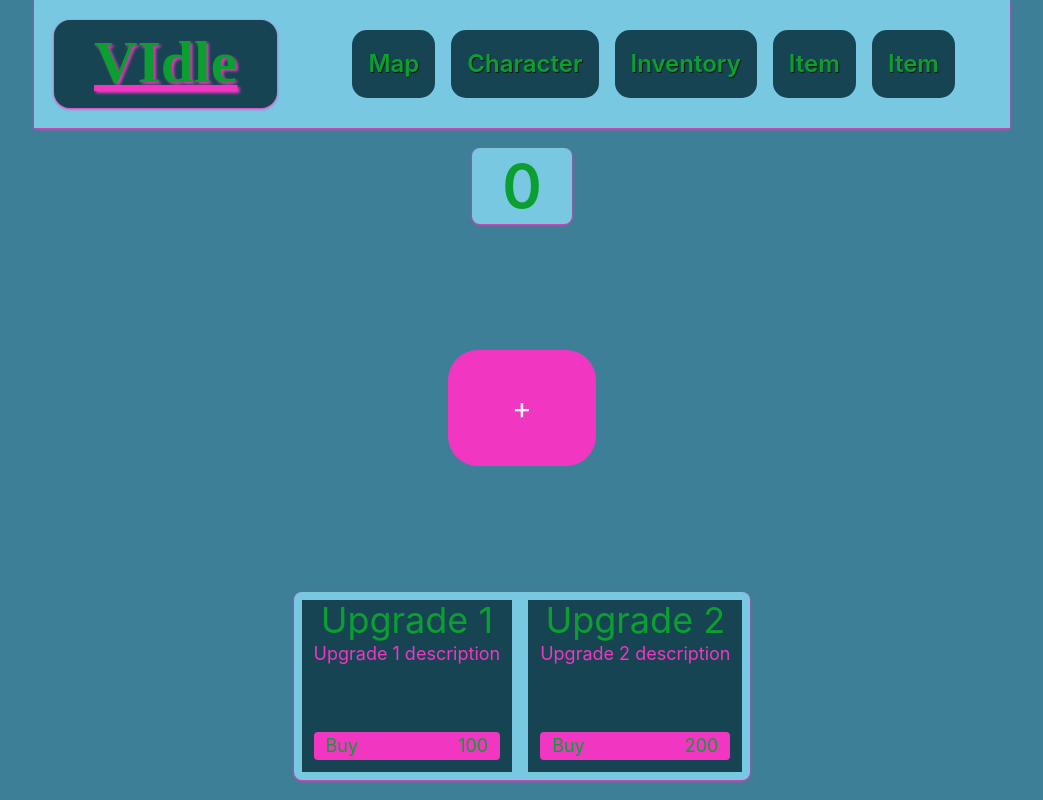
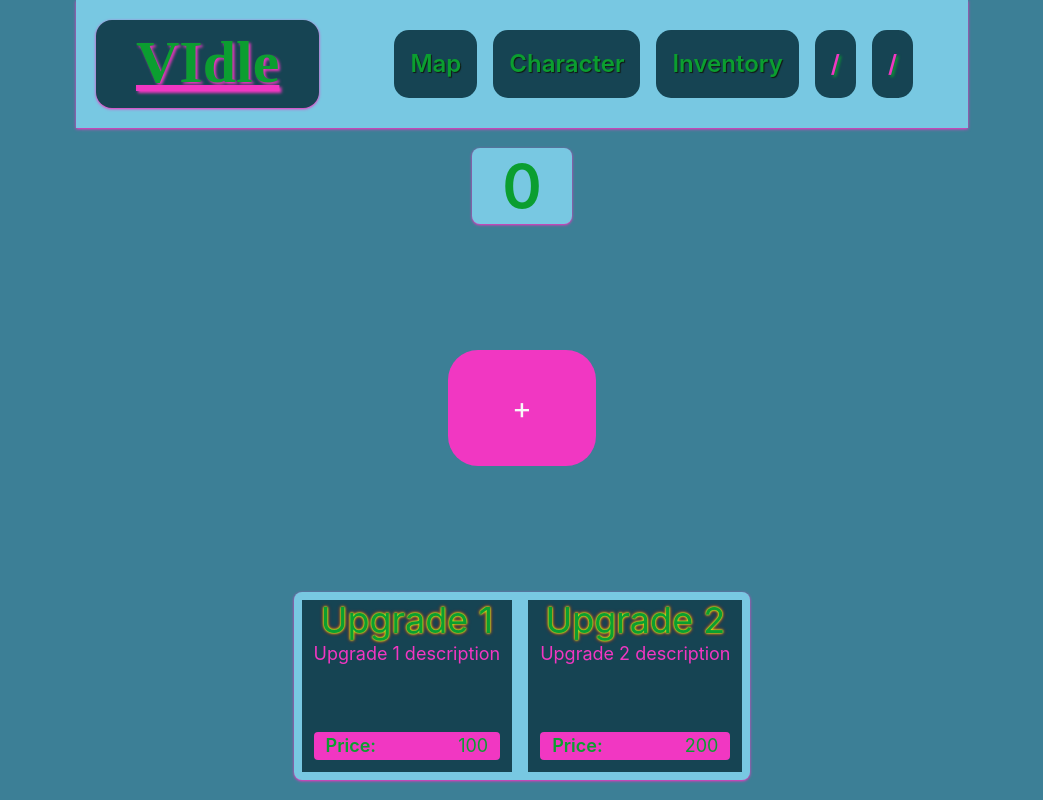
Before and after one commit to SeraphimKa/VIdle, a Vue app: page / in a window 1280 px wide. Shown: the whole page, without its empty margins (118-1161 px from the left). Built offline with nearby package versions, Linux system fonts and the light colour scheme; a web font is replaced by a local one.

Commit message:
fancy stuff

```diff
--- a/src/components/Navbar.vue
+++ b/src/components/Navbar.vue
@@ -10,11 +10,11 @@ import { RouterLink } from 'vue-router'
                 VIdle
             </RouterLink>
             <ul class="navitems">
-                <RouterLink class="selection-item" to="/map">Map</RouterLink>
-                <RouterLink class="selection-item" to="/character">Character</RouterLink>
-                <RouterLink class="selection-item" to="/inventory">Inventory</RouterLink>
-                <RouterLink class="selection-item" to="/">Item</RouterLink>
-                <RouterLink class="selection-item" to="/">Item</RouterLink>
+                <RouterLink active-class="active" class="selection-item" to="/map">Map</RouterLink>
+                <RouterLink active-class="active" class="selection-item" to="/character">Character</RouterLink>
+                <RouterLink active-class="active" class="selection-item" to="/inventory">Inventory</RouterLink>
+                <RouterLink active-class="active" class="selection-item" to="/">/</RouterLink>
+                <RouterLink active-class="active" class="selection-item" to="/">/</RouterLink>
             </ul>
         </nav>
     </div>
@@ -41,4 +41,9 @@ nav {
     background: var(--c-light);
     z-index: 100;
 }
+
+.active {
+    text-shadow: 2px 2px 3px var(--c-primary);
+    color: var(--c-secondary);
+}
 </style>
--- a/src/components/Upgrades.vue
+++ b/src/components/Upgrades.vue
@@ -9,14 +9,20 @@ import upgrades from '@/data/upgrades.json'
 
 <template>
     <div
-        class="upgrades-container flex gap-4 font-semibold text-primary text-6xl bg-light shadow shadow-secondary m-5 p-2 rounded-lg min-w-[100px] min-h-[100px] text-center">
+        class="upgrades-container flex gap-4 text-primary text-6xl bg-light shadow shadow-secondary m-5 p-2 rounded-lg min-w-[100px] min-h-[100px] text-center">
         <div v-for="(upgrade) in upgrades" :key="upgrade.id" class="upgrade bg-dark">
             <h3 class="name text-4xl">{{ upgrade.name }}</h3>
             <p class=" desc text-lg text-secondary px-3 h-20">{{ upgrade.description }}</p>
             <footer class="price flex justify-between text-lg m-3 bg-secondary rounded px-3 cursor-pointer">
-                <div class="buy">Buy</div>
+                <div class="buy font-semibold">Price:</div>
                 <div class="price">{{ upgrade.price }}</div>
             </footer>
         </div>
     </div>
 </template>
+
+<style scoped>
+.name {
+    text-shadow: 0 0 2px greenyellow, 0 0 3px yellow, 0 0 4px red;
+}
+</style>
--- a/src/views/InventoryView.vue
+++ b/src/views/InventoryView.vue
@@ -1,8 +1,19 @@
+
+<script setup>
+import { ref } from 'vue'
 
 
+const inventorySlots = ref(30)
+</script>
 
 <template>
-    <div class="inventory-container">
-        inventory
+    <div class="inventory-container flex-grow">
+        <div class="inventory flex flex-wrap gap-10 bg-light min-w-[900px] justify-center items-center p-20">
+            <div v-for="i in inventorySlots" :key="i" class="slot flex flex-col items-center bg-dark w-[120px] h-[120px]">
+                <div class="item-name font-semibold text-2xl">Item</div>
+
+                <img class="item-img w-full" src="https://source.unsplash.com/random" />
+            </div>
+        </div>
     </div>
 </template>
```
